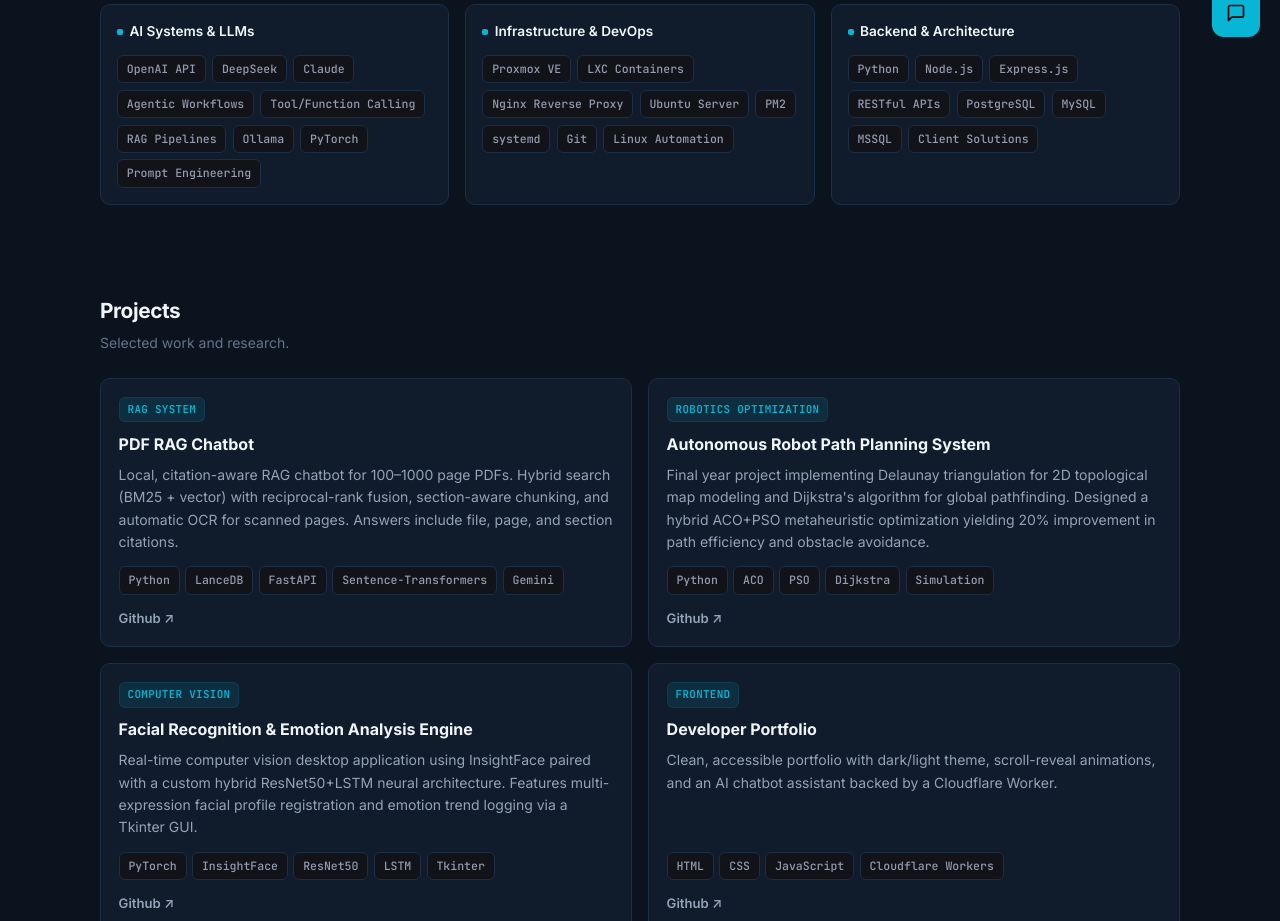
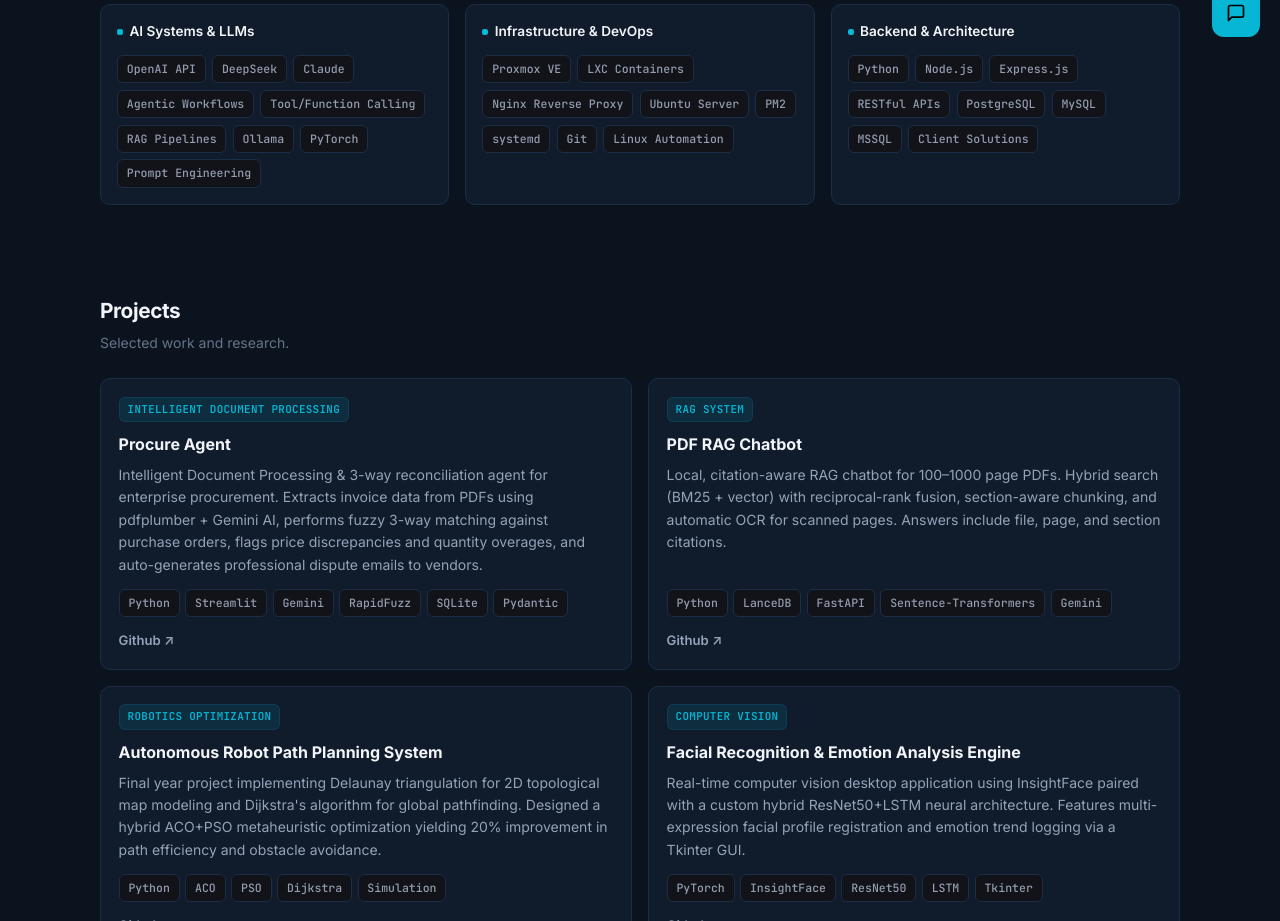
Before and after one commit to hasbilol/my-portfolio, a plain HTML site: page index.html in a window 1280 px wide. Shown: the part 743-1664 px from the top of the page. Drawn offline with nearby package versions, Linux system fonts and the light colour scheme.

Commit message:
Add Procure Agent project card and update chatbot knowledge base

```diff
--- a/index.html
+++ b/index.html
@@ -170,6 +170,23 @@
           </div>
 
           <div class="projects-grid">
+            <article class="project-card reveal">
+              <span class="project-badge">Intelligent Document Processing</span>
+              <h3>Procure Agent</h3>
+              <p>Intelligent Document Processing &amp; 3-way reconciliation agent for enterprise procurement. Extracts invoice data from PDFs using pdfplumber + Gemini AI, performs fuzzy 3-way matching against purchase orders, flags price discrepancies and quantity overages, and auto-generates professional dispute emails to vendors.</p>
+              <div class="project-tags">
+                <span class="tag">Python</span>
+                <span class="tag">Streamlit</span>
+                <span class="tag">Gemini</span>
+                <span class="tag">RapidFuzz</span>
+                <span class="tag">SQLite</span>
+                <span class="tag">Pydantic</span>
+              </div>
+              <div class="project-links">
+                <a href="https://github.com/hasbilol/procure-agent" target="_blank" rel="noopener noreferrer" aria-label="Source code">Github &#8599;</a>
+              </div>
+            </article>
+
             <article class="project-card reveal">
               <span class="project-badge">RAG System</span>
               <h3>PDF RAG Chatbot</h3>
```
Also changed, not shown: worker/knowledge.js (+8 -0 lines).
